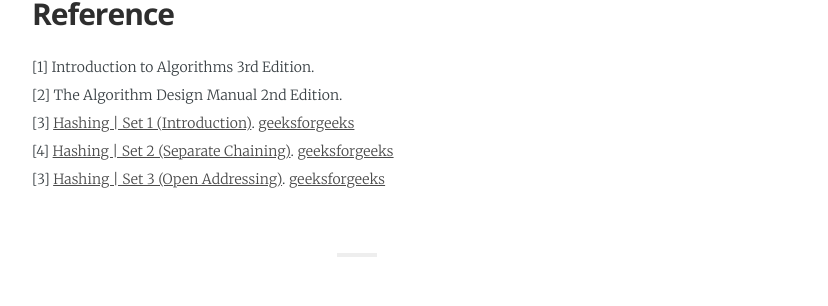
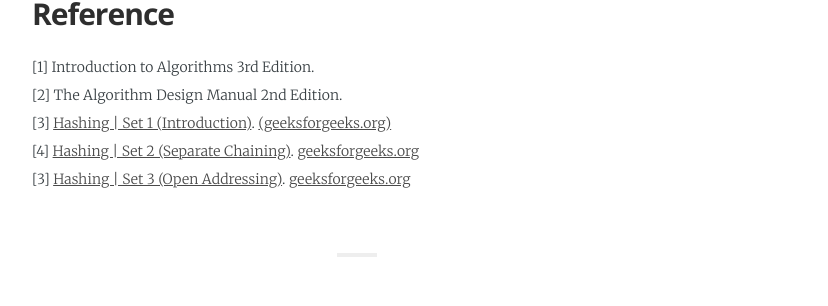
Before and after one commit to TyrionBian/tyrionbian.github.io, a Jekyll site: the page built from _posts/2020-08-18-Hashing.md, in a window 1280 px wide and 900 px high, scrolled down 3709 px. Shown: the part 532-838 px from the top of the window, without its empty margins (283-1111 px from the left). Built offline with Jekyll 4.4.1, drawn with Linux system fonts in a browser that asks for light colours; some web fonts are replaced.

Commit message:
Update 2020-08-18-Hashing.md

```diff
--- a/_posts/2020-08-18-Hashing.md
+++ b/_posts/2020-08-18-Hashing.md
@@ -84,6 +84,6 @@ The hash table is a completely different way of thinking: when I know the key va
 ## Reference
 [1] Introduction to Algorithms 3rd Edition.
 [2] The Algorithm Design Manual 2nd Edition.
-[3] [Hashing \| Set 1 (Introduction)](https://www.geeksforgeeks.org/hashing-set-1-introduction/).  [geeksforgeeks](https://www.geeksforgeeks.org/)
-[4] [Hashing \| Set 2 (Separate Chaining)](https://www.geeksforgeeks.org/hashing-set-2-separate-chaining/).  [geeksforgeeks](https://www.geeksforgeeks.org/)
-[3] [Hashing | Set 3 (Open Addressing)](https://www.geeksforgeeks.org/hashing-set-3-open-addressing/).  [geeksforgeeks](https://www.geeksforgeeks.org/)
+[3] [Hashing \| Set 1 (Introduction)](https://www.geeksforgeeks.org/hashing-set-1-introduction/).  [(geeksforgeeks.org)](https://www.geeksforgeeks.org/)
+[4] [Hashing \| Set 2 (Separate Chaining)](https://www.geeksforgeeks.org/hashing-set-2-separate-chaining/).  [geeksforgeeks.org](https://www.geeksforgeeks.org/)
+[3] [Hashing | Set 3 (Open Addressing)](https://www.geeksforgeeks.org/hashing-set-3-open-addressing/).  [geeksforgeeks.org](https://www.geeksforgeeks.org/)
```
